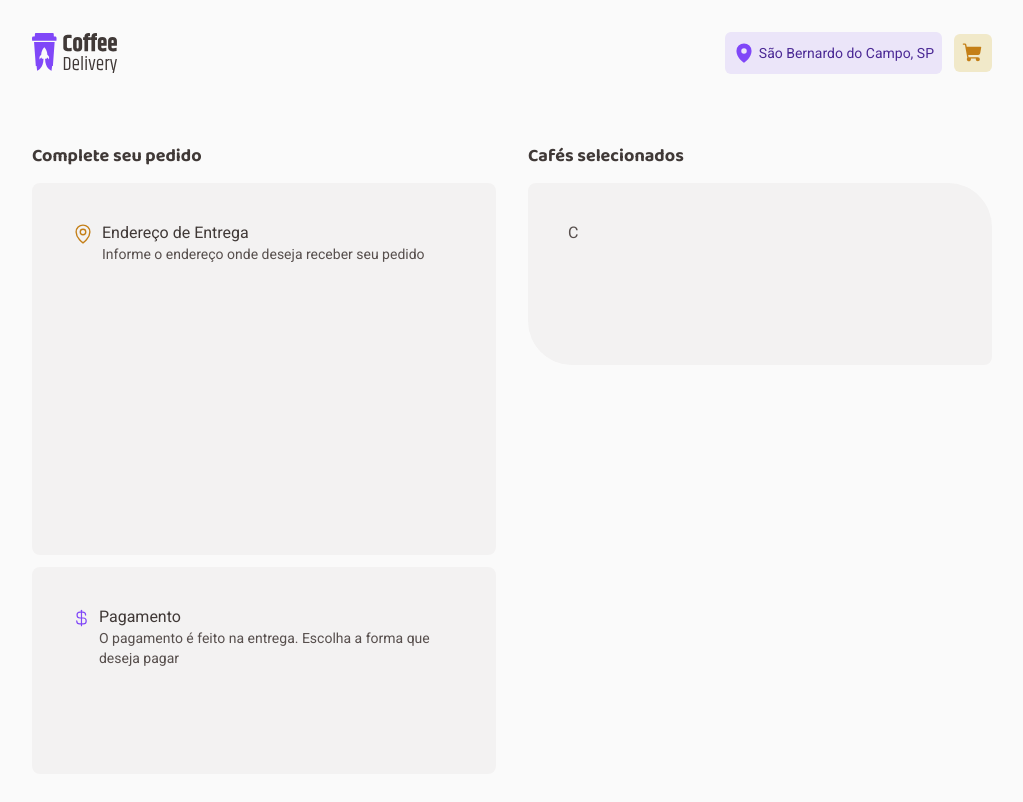
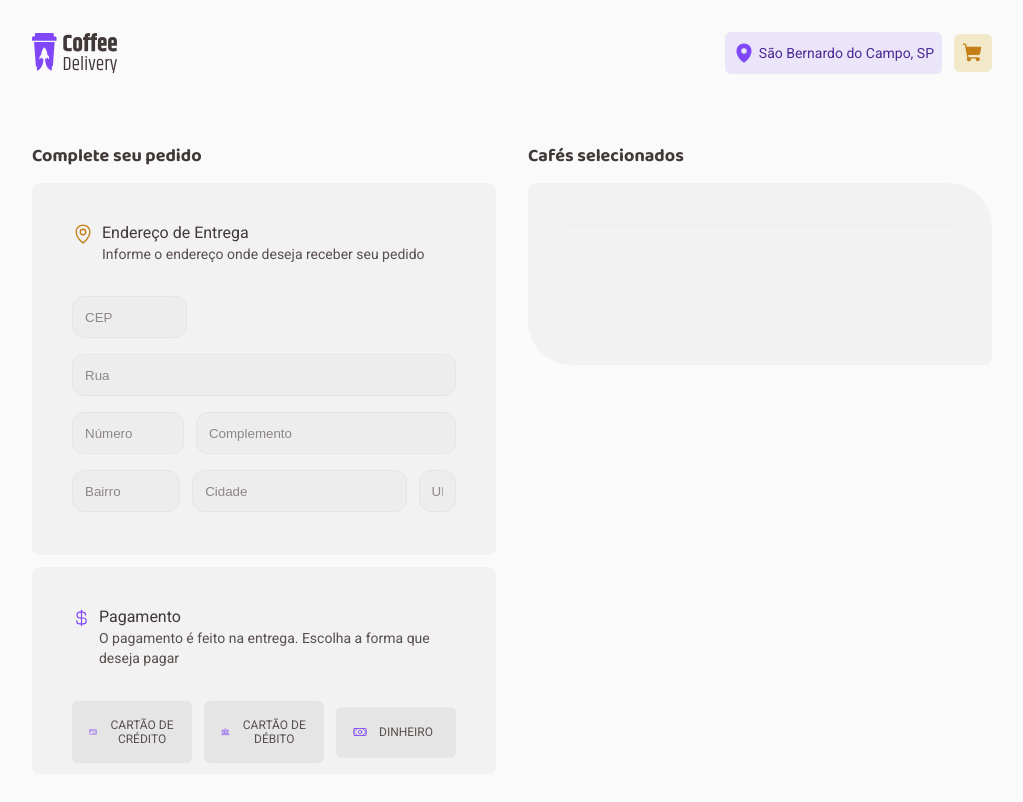
Before and after one commit to elenmagalhaes/coffee-delivery-web, a React (Vite) app: page /checkout in a window 1280 px wide. Shown: the top 802 px of the page, without its empty margins (128-1151 px from the left). Built offline with nearby package versions, Linux system fonts and the light colour scheme.

Commit message:
feat: add react-hook-form for form handling in Checkout page and enhance styles

```diff
--- a/package.json
+++ b/package.json
@@ -16,6 +16,7 @@
 		"phosphor-react": "^1.4.1",
 		"react": "^19.1.0",
 		"react-dom": "^19.1.0",
+		"react-hook-form": "^7.61.1",
 		"react-router-dom": "^7.7.1",
 		"styled-components": "^6.1.19"
 	},
--- a/src/components/Flex/index.tsx
+++ b/src/components/Flex/index.tsx
@@ -8,7 +8,9 @@ interface IStyle {
 	width?: string;
 }
 
-export const Flex = styled.div<IStyle>`
+export const Flex = styled.div.withConfig({
+	shouldForwardProp: (prop) => !['direction', 'justify', 'align', 'gap', 'width'].includes(prop),
+}) <IStyle>`
 	display: flex;
 	flex-direction: ${({ direction }) => direction || 'row'};
 	justify-content: ${({ justify }) => justify || 'center'};
--- a/src/pages/Checkout/index.tsx
+++ b/src/pages/Checkout/index.tsx
@@ -1,42 +1,95 @@
+import { Flex } from "@/components/Flex";
 import { theme } from "@/theme/theme";
-import { CurrencyDollar, MapPin } from "phosphor-react";
+import { Bank, CreditCard, CurrencyDollar, MapPin, Money } from "phosphor-react";
+import { useForm, type SubmitHandler } from "react-hook-form";
 import * as S from "./styles";
 
+type Inputs = {
+	zipCode: string
+	street: string
+	streetNumber: string
+	complement: string
+	neighborhood: string
+	city: string
+	state: string
+}
+
 const Checkout = () => {
+	const {
+		register,
+		handleSubmit,
+		watch,
+		formState: { errors },
+	} = useForm<Inputs>()
+
+	const onSubmit: SubmitHandler<Inputs> = (data) => console.log(data)
+
 	return (
 		<S.PageContainer>
-			<S.Container>
+			<S.Container onSubmit={handleSubmit(onSubmit)}>
 				<S.LeftSection>
 					<S.Title>Complete seu pedido</S.Title>
-					<S.SectionContainer>
-						<S.Section height="372px">
-							<S.SectionHeader>
+					<S.Sections>
+						<S.Card height="372px">
+							<S.CardHeader>
 								<MapPin size={22} color={theme.colors.brand.yellowDark} />
-								<S.SectionTitleContainer>
-									<S.SectionTitle>Endereço de Entrega</S.SectionTitle>
-									<S.SectionSubtitle>
+								<S.CardTitleContainer>
+									<S.CardTitle>Endereço de Entrega</S.CardTitle>
+									<S.CardSubtitle>
 										Informe o endereço onde deseja receber seu pedido
-									</S.SectionSubtitle>
-								</S.SectionTitleContainer>
-							</S.SectionHeader>
-						</S.Section>
-						<S.Section height="207px">
-							<S.SectionHeader>
+									</S.CardSubtitle>
+								</S.CardTitleContainer>
+							</S.CardHeader>
+
+							<S.SectionContent>
+								<S.Input placeholder="CEP" {...register("zipCode")} width="30%" />
+								<S.Input placeholder="Rua" {...register("street")} />
+								<Flex gap="0.75rem">
+									<S.Input placeholder="Número" {...register("streetNumber")} width="30%" />
+									<S.Input placeholder="Complemento" {...register("complement")} width="70%" />
+								</Flex>
+								<Flex gap="0.75rem">
+									<S.Input placeholder="Bairro" {...register("neighborhood")} width="30%" />
+									<S.Input placeholder="Cidade" {...register("city")} width="60%" />
+									<S.Input placeholder="UF" {...register("state")} width="10%" />
+								</Flex>
+							</S.SectionContent>
+						</S.Card>
+
+						<S.Card height="207px">
+							<S.CardHeader>
 								<CurrencyDollar size={22} color={theme.colors.brand.purple} />
-								<S.SectionTitleContainer>
-									<S.SectionTitle>Pagamento</S.SectionTitle>
-									<S.SectionSubtitle>
+								<S.CardTitleContainer>
+									<S.CardTitle>Pagamento</S.CardTitle>
+									<S.CardSubtitle>
 										O pagamento é feito na entrega. Escolha a forma que deseja pagar
-									</S.SectionSubtitle>
-								</S.SectionTitleContainer>
-							</S.SectionHeader>
-						</S.Section>
-					</S.SectionContainer>
+									</S.CardSubtitle>
+								</S.CardTitleContainer>
+							</S.CardHeader>
+
+							<S.PaymentSection>
+								<S.PaymentCard>
+									<CreditCard size={14} color={theme.colors.brand.purple} />
+									Cartão de Crédito
+								</S.PaymentCard>
+								<S.PaymentCard>
+									<Bank size={14} color={theme.colors.brand.purple} />
+									Cartão de Débito
+								</S.PaymentCard>
+								<S.PaymentCard>
+									<Money size={14} color={theme.colors.brand.purple} />
+									Dinheiro
+								</S.PaymentCard>
+							</S.PaymentSection>
+						</S.Card>
+					</S.Sections>
 				</S.LeftSection>
 
 				<S.RightSection>
 					<S.Title>Cafés selecionados</S.Title>
-					<S.Section height="182px" borderRadius="0.5rem 2.75rem">C</S.Section>
+					<S.Card height="182px" borderRadius="0.5rem 2.75rem">
+						<button type="submit" />
+					</S.Card>
 				</S.RightSection>
 			</S.Container>
 		</S.PageContainer>
--- a/src/pages/Checkout/styles.ts
+++ b/src/pages/Checkout/styles.ts
@@ -3,6 +3,13 @@ import styled from "styled-components";
 interface IStyle {
 	height?: string;
 	borderRadius?: string;
+	colorType?: "base" | "brand";
+	color?: string;
+	selected?: boolean;
+}
+
+interface IInput {
+	width?: string;
 }
 
 export const PageContainer = styled.main`
@@ -10,7 +17,7 @@ export const PageContainer = styled.main`
 	flex-direction: column;
 `;
 
-export const Container = styled.section`
+export const Container = styled.form`
 	display: flex;
 	align-items: flex-start;
 	justify-content: space-between;
@@ -40,41 +47,118 @@ export const RightSection = styled.div`
 	gap: 1rem;
 `;
 
-export const SectionContainer = styled.div`
+export const Sections = styled.div`
 	display: flex;
 	flex-direction: column;
 	gap: 0.75rem;
 `;
 
-export const Section = styled.div.withConfig({
+export const Card = styled.div.withConfig({
 	shouldForwardProp: (prop) => !['height', 'borderRadius'].includes(prop),
 }) <IStyle>`
 	display: flex;
 	flex-direction: column;
 	padding: 2.5rem;
+	gap: 2rem;
 	background-color: ${({ theme }) => theme.colors.base.card};
 	height: ${({ height }) => height || "auto"};
 	border-radius: ${({ borderRadius }) => borderRadius || "0.5rem"};
 `;
 
-export const SectionHeader = styled.div`
+export const CardHeader = styled.div`
 	display: flex;
 	align-items: flex-start;
 	gap: 0.5rem;
 `;
 
-export const SectionTitleContainer = styled.div`
+export const CardTitleContainer = styled.div`
 	display: flex;
 	flex-direction: column;
 	align-items: flex-start;
 `;
 
-export const SectionTitle = styled.div`
+export const CardTitle = styled.div`
 	font-size: ${({ theme }) => theme.typography.size.large};
 	color: ${({ theme }) => theme.colors.base.subtitle};
 `;
 
-export const SectionSubtitle = styled.div`
+export const CardSubtitle = styled.div`
 	font-size: ${({ theme }) => theme.typography.size.medium};
 	color: ${({ theme }) => theme.colors.base.text};
 `;
+
+export const SectionContent = styled.div`
+	display: flex;
+	flex-direction: column;
+	gap: 1rem;
+	width: 100%;
+`;
+
+export const Input = styled.input.withConfig({
+	shouldForwardProp: (prop) => prop !== 'width',
+}) <IInput>`
+	height: 2.625rem;
+	padding: 0.75rem;
+	border-radius: 0.75rem;
+	width: ${({ width }) => width || "100%"};
+	color: ${({ theme }) => theme.colors.base.text};
+	border: 1px solid ${({ theme }) => theme.colors.base.button};
+	background-color: ${({ theme }) => theme.colors.base.input};
+
+	&::placeholder {
+		color: ${({ theme }) => theme.colors.base.label};
+	}
+
+	&:focus {
+		border-color: ${({ theme }) => theme.colors.brand.yellowDark};
+		outline: none;
+	}
+`;
+
+export const PaymentSection = styled.div`
+	display: flex;
+	justify-content: space-between;
+	align-items: center;
+	gap: 0.75rem;
+`;
+
+// export const PaymentCard = styled.div`
+// 	display: flex;
+// 	flex: 1;
+// `;
+
+export const PaymentCard = styled.button.withConfig({
+	shouldForwardProp: (prop) => !['colorType', 'color', 'selected'].includes(prop),
+}) <IStyle & { selected?: boolean }>`
+	display: flex;
+	align-items: center;
+	font-family: ${({ theme }) => theme.typography.fonts.text};
+	font-size: ${({ theme }) => theme.typography.size.xsmall};
+	font-weight: ${({ theme }) => theme.typography.weight.regular};
+	background-color: ${({ theme, selected }) =>
+		selected ? theme.colors.brand.purpleLight : theme.colors.base.button};
+	color: ${({ theme }) => theme.colors.base.text};
+	text-transform: uppercase;
+	border: ${({ theme, selected }) =>
+		selected ? `1px solid ${theme.colors.brand.purple}` : "1px solid transparent"};
+	padding: 1rem;
+	border-radius: 0.375rem;
+	gap: 0.75rem;
+	flex: 1;
+	cursor: pointer;
+	transition: all 0.2s ease;
+	min-height: 3.1875rem;
+
+	&:hover:not(:disabled) {
+		background-color: ${({ theme }) => theme.colors.base.hover};
+	}
+
+	&:focus {
+		outline: none;
+		box-shadow: 0 0 0 2px ${({ theme }) => theme.colors.brand.purple};
+	}
+
+	svg {
+		color: ${({ theme }) => theme.colors.brand.purple};
+	}
+`;
```
Also changed, not shown: 1 other file (tests, documents, lock files or other folders).
